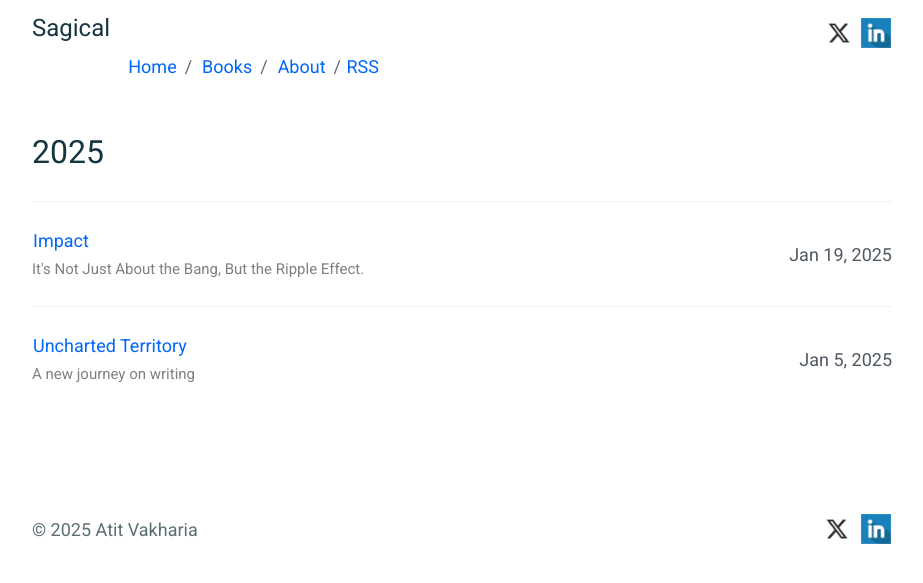
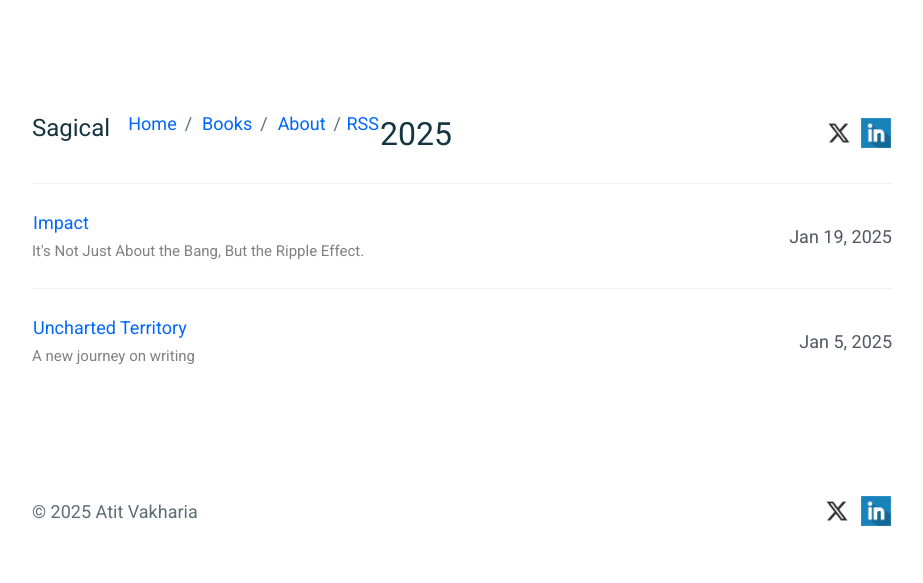
Before and after one commit to mkchoi212/paper-jekyll-theme, a Jekyll site: the page built from index.html, in a window 1280 px wide. Shown: the top 583 px of the page, without its empty margins (178-1101 px from the left). Built offline with Jekyll 4.4.1, drawn with Linux system fonts in a browser that asks for light colours.

Commit message:
Update header.html

```diff
--- a/_includes/header.html
+++ b/_includes/header.html
@@ -1,4 +1,5 @@
 <header class="c-page__header">
+  <div id="header">
     <div style="text-align: left; float: left; margin-right: 2%;">
       <h1>{{ site.title}}</h1>
     </div>
@@ -19,13 +20,8 @@
         </a>
       {% endif %}
     </div>
-  <p>&nbsp;</p>
-  {% if page.title == 'Home' %}
-  <div>
-    <h1>{{ site.description }}</h1>
   </div>
-  {% endif %}
-  <div style="text-align: left; float: left; font-size: 1.6rem;">
+  <div id="subheader" style="text-align: left; float: left; font-size: 1.6rem;">
     <p>
       <a href="{{ "/" | prepend: site.baseurl }}">Home</a><span
             class="u-separate"></span> <a href="{{ "/books/" | prepend:
```
Lines whose indentation alone changed are shown as unchanged.
